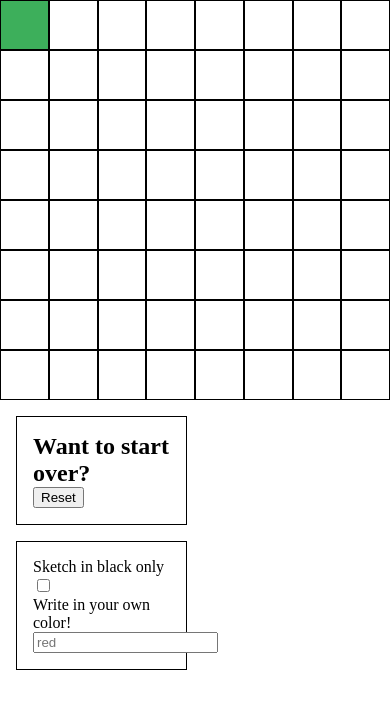
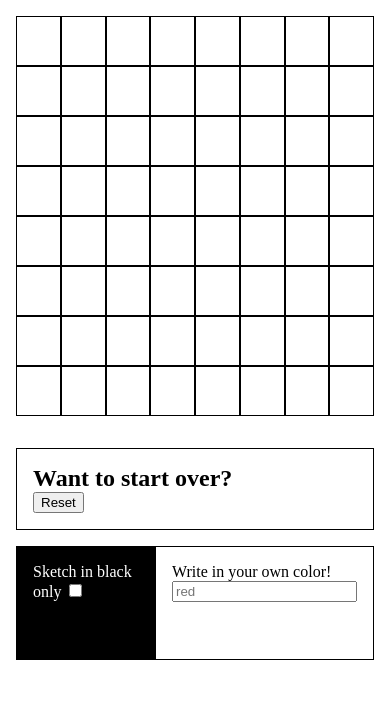
Before and after one commit to tdean787/EtchASketch, a plain HTML site: page index.html in a window 390 px wide. Drawn offline with Linux system fonts and the light colour scheme.

Commit message:
Added media query and color function
Color function changes background based on value of input textbox. Media queries will resize the options under the etch a sketch to stack vertically.

```diff
--- a/index.html
+++ b/index.html
@@ -7,7 +7,8 @@
     <link rel="stylesheet" href="style.css">
 </head>
 <body>
-    <div>
+    <div class="parentContainer">
+        <div class="sketchContainer">
         <div class="grid-container">
             <div class="border">
                 <div class="grid-cell"></div>
@@ -90,19 +91,25 @@
                 <div class="grid-cell"></div>
             </div>
         </div>
+        </div>
     </div>
+    <div class="optionContainer">
     <div class="resetContainer">
     <h2> Want to start over? </h2>
     <button id="resetButton"> Reset </button>
     </div>
 
     <div class="colorContainer">
-    <label for="bgBlack"> Sketch in black only </label>
-    <input type="checkbox" id="bgBlack">
-    <br>
-    <label for="colorSelect"> Write in your own color!</label>
-    <input type="text" id="colorSelect" placeholder="red">
-    </div>
+        <div class="bgBlackBox">
+        <label for="bgBlack"> Sketch in black only </label>
+        <input type="checkbox" id="bgBlack">
+        </div>
+            <div class="colorSelectBox">
+        <label for="colorSelect"> Write in your own color!</label>
+        <input type="text" id="colorSelect" placeholder="red">
+            </div>
+
+        </div>
     <script src="script.js"></script>
 </body>
 </html>
--- a/script.js
+++ b/script.js
@@ -3,6 +3,7 @@ const resetButton = document.querySelector("#resetButton")
 const bgBlackCheckbox = document.querySelector("#bgBlack")
 let gridCellList = document.querySelectorAll(".grid-cell")
 let colorSelectInput = document.querySelector("#colorSelect")
+let colorSelectBox = document.querySelector(".colorSelectBox")
 
 var randomColor = function(){
     var red = Math.floor(Math.random() * 255)
@@ -28,6 +29,12 @@ bgBlackCheckbox.addEventListener("click", function(){
         }
 })
 
+function changeBackground( ){
+    colorSelectBox.style.background = colorSelectInput.value;
+}
+
+colorSelectInput.addEventListener("input", changeBackground)
+
 function reset(){
     for(let i = 0; i < gridCellList.length; i++){
         gridCellList[i].style.background = "white"
--- a/style.css
+++ b/style.css
@@ -26,6 +26,15 @@ body{
     border-style: solid;
 }
 
+.parentContainer{
+    display: flex;
+    justify-content: center;
+}
+
+.sketchContainer{
+    width: 500px;
+    margin: 1em;
+}
 .resetContainer{
     border-style: solid;
     border-width: thin;
@@ -38,6 +47,37 @@ body{
     border-style: solid;
     border-width: thin;
     margin: 1em;
+    /* padding: 1em; */
+    width: 35%;
+    display: grid;
+}
+
+.optionContainer{
+    display: flex;
+    justify-content: center;
+}
+
+.bgBlackBox{
+    background-color: black;
+    color: white;
     padding: 1em;
-    width: 35%;
 }
+
+.colorSelectBox{
+    padding: 1em;
+}
+
+@media only screen and (max-width: 500px) {
+    .resetContainer {
+      width: unset;
+    }
+    .colorContainer {
+        width: unset;
+        height: 7em;
+        grid-template-columns: 1fr 1fr;
+    }
+    .optionContainer{
+        display: unset;
+        /* grid-template-rows: 1fr 1fr; */
+    }
+  }
```
